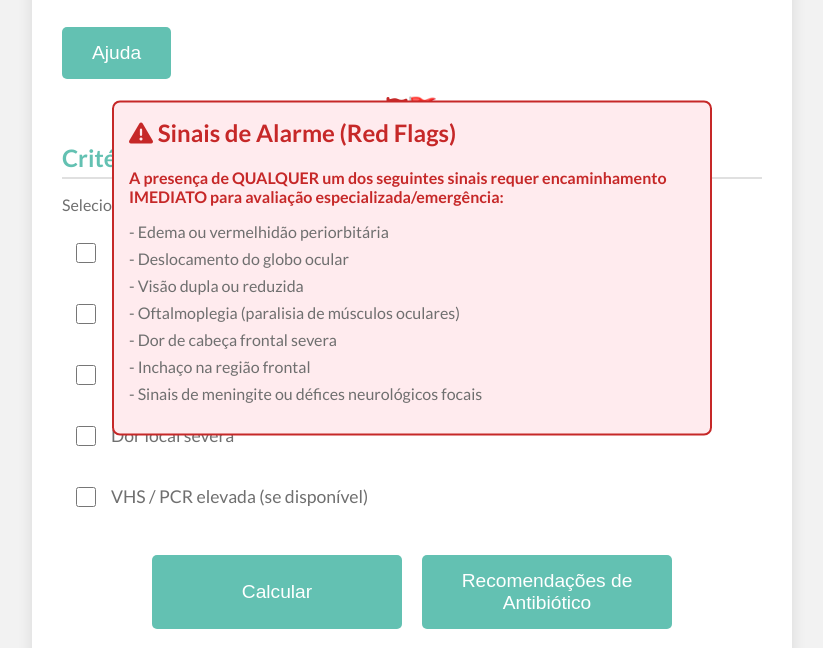
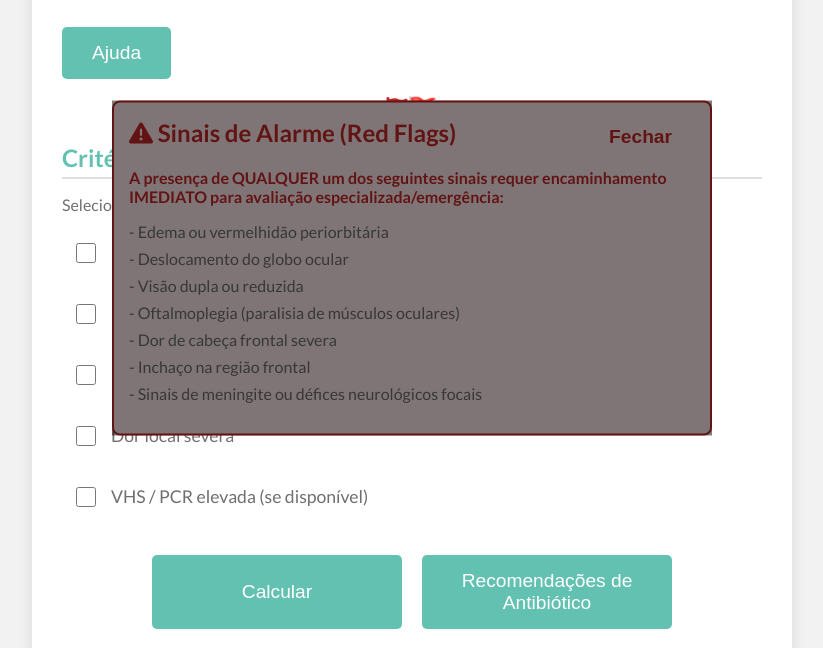
Before and after one commit to dhsig86/HartsEpos2020, a plain HTML site: page index.html in a window 1280 px wide. Both pictures are taken after a click on the element "Clique na bandeira para ver os sinais de alarme". Shown: the part 152-800 px from the top of the page, without its empty margins (228-1051 px from the left). Drawn offline with Linux system fonts and the light colour scheme.

Commit message:
Add overlay and close button for red flags

```diff
--- a/index.html
+++ b/index.html
@@ -26,7 +26,10 @@
             <i class="fas fa-flag">🚩</i>
         </div>
 
-        <div class="red-flags-group" id="red-flags-panel">
+        <div id="red-flags-panel">
+            <div id="red-flags-overlay"></div>
+            <div class="red-flags-group">
+                <button id="close-flags" aria-label="Fechar">Fechar</button>
                 <h2><i class="fas fa-exclamation-triangle"></i> Sinais de Alarme (Red Flags)</h2>
                 <p>A presença de QUALQUER um dos seguintes sinais requer encaminhamento IMEDIATO para avaliação especializada/emergência:</p>
                 <ul>
@@ -38,6 +41,7 @@
                     <li>- Inchaço na região frontal</li>
                     <li>- Sinais de meningite ou défices neurológicos focais</li>
                 </ul>
+            </div>
         </div>
 
         <div class="criteria-group">
--- a/script.js
+++ b/script.js
@@ -47,28 +47,35 @@
 
         const flagIcon = document.getElementById('red-flag-icon');
         const flagsPanel = document.getElementById('red-flags-panel');
+        const flagsOverlay = document.getElementById('red-flags-overlay');
+        const closeFlagsBtn = document.getElementById('close-flags');
 
         function showFlags() {
-            flagsPanel.style.display = 'block';
+            flagsPanel.classList.add('visible');
+            flagsOverlay.classList.add('visible');
+        }
+
+        function hideFlags() {
+            flagsPanel.classList.remove('visible');
+            flagsOverlay.classList.remove('visible');
         }
 
         function toggleFlags() {
-            if (flagsPanel.style.display === 'block') {
-                flagsPanel.style.display = 'none';
+            if (flagsPanel.classList.contains('visible')) {
+                hideFlags();
             } else {
-                flagsPanel.style.display = 'block';
+                showFlags();
             }
-        }
-
-        function hideFlags() {
-            flagsPanel.style.display = 'none';
         }
 
         flagIcon.addEventListener('click', toggleFlags);
         flagIcon.addEventListener('touchstart', toggleFlags);
+        closeFlagsBtn.addEventListener('click', hideFlags);
+        closeFlagsBtn.addEventListener('touchstart', hideFlags);
+        flagsOverlay.addEventListener('click', hideFlags);
 
         document.addEventListener('click', function(event) {
-            if (flagsPanel.style.display === 'block' &&
+            if (flagsPanel.classList.contains('visible') &&
                 !flagsPanel.contains(event.target) &&
                 !flagIcon.contains(event.target)) {
                 hideFlags();
--- a/style.css
+++ b/style.css
@@ -207,8 +207,24 @@
             margin-bottom: 10px;
         }
 
+#red-flags-overlay {
+    position: fixed;
+    top: 0;
+    left: 0;
+    width: 100%;
+    height: 100%;
+    background: rgba(0, 0, 0, 0.5);
+    opacity: 0;
+    visibility: hidden;
+    transition: opacity 0.3s ease, visibility 0.3s ease;
+    z-index: 999;
+}
+
 #red-flags-panel {
-     display: none;
+    visibility: hidden;
+    opacity: 0;
+    pointer-events: none;
+    transition: opacity 0.3s ease, visibility 0.3s ease;
     max-width: 600px;
     width: 100%;
     margin: 20px auto;
@@ -217,6 +233,29 @@
     top: 50%;
     left: 50%;
     transform: translate(-50%, -50%);
+    z-index: 1000;
+}
+
+#red-flags-panel.visible {
+    visibility: visible;
+    opacity: 1;
+    pointer-events: auto;
+}
+
+#red-flags-overlay.visible {
+    visibility: visible;
+    opacity: 1;
+}
+
+#close-flags {
+    position: absolute;
+    top: 10px;
+    right: 10px;
+    background: none;
+    border: none;
+    color: #c62828;
+    font-weight: bold;
+    cursor: pointer;
 }
 
 /* Small screen adjustments */
```
Lines whose indentation alone changed are shown as unchanged.
